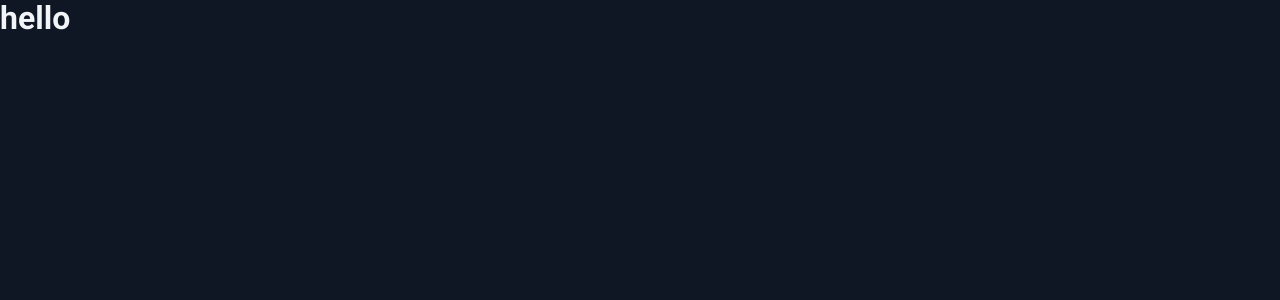
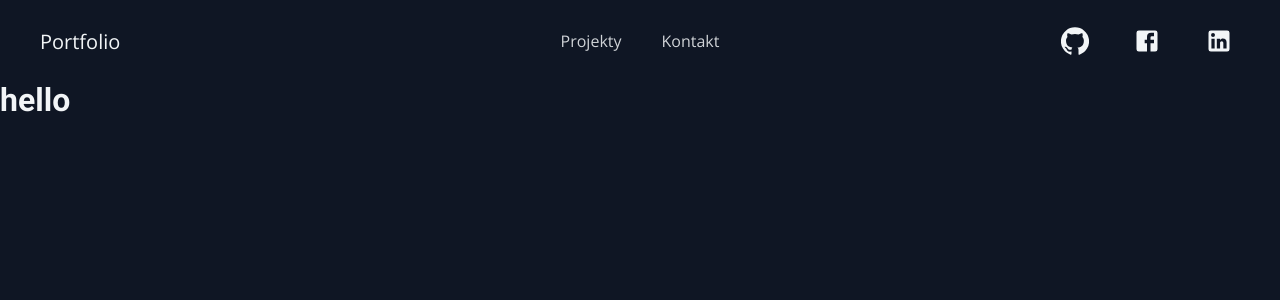
Before and after one commit to Sharpedov/portfolio-nextjs, a Next.js app: page / in a window 1280 px wide. Shown: the top 300 px of the page. Built offline with nearby package versions, Linux system fonts and the light colour scheme.

Commit message:
add navbar

```diff
--- a/next.config.js
+++ b/next.config.js
@@ -1,3 +1,7 @@
 module.exports = {
-  reactStrictMode: true,
-}
+	reactStrictMode: true,
+	i18n: {
+		locales: ["pl", "en"],
+		defaultLocale: "pl",
+	},
+};
--- a/package.json
+++ b/package.json
@@ -19,6 +19,7 @@
     "react": "17.0.2",
     "react-dom": "17.0.2",
     "react-intl": "^5.20.10",
+    "react-scroll": "^1.8.3",
     "styled-components": "^5.3.1",
     "styled-normalize": "^8.0.7"
   },
--- a/pages/_app.tsx
+++ b/pages/_app.tsx
@@ -2,13 +2,29 @@ import { ThemeProvider as StyledThemeProvider } from "styled-components";
 import GlobalStyles from "styles/globalStyles";
 import { defaultTheme } from "styles/theme";
 import { StylesProvider } from "@material-ui/core";
+import GlobalLayout from "src/components/globalLayout";
+import { IntlProvider } from "react-intl";
+import pl from "src/locales/pl/pl.json";
+import en from "src/locales/en/en.json";
+import { useRouter } from "next/dist/client/router";
+
+const messages = {
+	pl,
+	en,
+};
 
 function MyApp({ Component, pageProps }) {
+	const { locale } = useRouter();
+
 	return (
 		<StyledThemeProvider theme={defaultTheme}>
 			<StylesProvider injectFirst>
 				<GlobalStyles />
-				<Component {...pageProps} />
+				<IntlProvider locale={locale} messages={messages[locale]}>
+					<GlobalLayout>
+						<Component {...pageProps} />
+					</GlobalLayout>
+				</IntlProvider>
 			</StylesProvider>
 		</StyledThemeProvider>
 	);
--- a/pages/index.tsx
+++ b/pages/index.tsx
@@ -6,7 +6,7 @@ export default function Home() {
 			<Head>
 				<title>Portfolio - Adrian Piątek</title>
 			</Head>
-			<h1>hello</h1>
+			<h1 style={{ minHeight: "200vh" }}>hello</h1>
 		</>
 	);
 }
--- /dev/null
+++ b/src/components/customIconButton.tsx
@@ -0,0 +1,72 @@
+import React from "react";
+import styled from "styled-components";
+import Link from "next/link";
+import { IconButton } from "@material-ui/core";
+
+interface pageProps {
+	ariaLabel: string;
+	Icon;
+	href?: string;
+	targetBlank?: boolean;
+	onClick?: () => void;
+}
+
+const CustomIconButton = ({
+	ariaLabel,
+	Icon,
+	href,
+	targetBlank,
+	onClick,
+}: pageProps) => {
+	return href ? (
+		<Link passHref href={href}>
+			{targetBlank ? (
+				<a target="_blank" href={href} rel="noopener noreferrer">
+					<ButtonContainer aria-label={ariaLabel} onClick={onClick}>
+						<Icon className="customIconButton__icon" />
+					</ButtonContainer>
+				</a>
+			) : (
+				<ButtonContainer aria-label={ariaLabel} onClick={onClick}>
+					<Icon className="customIconButton__icon" />
+				</ButtonContainer>
+			)}
+		</Link>
+	) : (
+		<ButtonContainer aria-label={ariaLabel} onClick={onClick}>
+			<Icon className="customIconButton__icon" />
+		</ButtonContainer>
+	);
+};
+
+export default CustomIconButton;
+
+const ButtonContainer = styled(IconButton)`
+	display: grid;
+	place-items: center;
+	position: relative;
+	outline: none;
+	border: none;
+	background-color: transparent;
+	color: ${({ theme }) => theme.colors.color.primary};
+	padding: 7px;
+	transition: all 0.2s cubic-bezier(0.61, 1, 0.88, 1);
+
+	.customIconButton__icon {
+		color: ${({ theme }) => theme.colors.color.primary};
+		font-size: 28px;
+	}
+
+	&:hover {
+		background: rgba(255, 255, 255, 0.1);
+		&::after {
+			transform: scale(1.2);
+			opacity: 0.8;
+		}
+	}
+	&:active {
+		&::after {
+			opacity: 0.7;
+		}
+	}
+`;
--- /dev/null
+++ b/src/components/globalLayout.tsx
@@ -0,0 +1,17 @@
+import React from "react";
+import Navbar from "./navbar";
+
+interface pageProps {
+	children: React.ReactNode;
+}
+
+const GlobalLayout = ({ children }: pageProps) => {
+	return (
+		<>
+			<Navbar />
+			{children}
+		</>
+	);
+};
+
+export default GlobalLayout;
--- /dev/null
+++ b/src/components/navbar/index.tsx
@@ -0,0 +1,213 @@
+import { useRouter } from "next/dist/client/router";
+import React, { useCallback, useEffect, useRef, useState } from "react";
+import { navListData } from "src/data/navbarData";
+import styled, { keyframes } from "styled-components";
+import { Link as ScrollLink } from "react-scroll";
+import { socialData } from "src/data/socialData";
+import CustomIconButton from "../customIconButton";
+import { AnimatePresence, motion } from "framer-motion";
+
+interface pageProps {}
+
+const Navbar = ({}: pageProps) => {
+	const { locale } = useRouter();
+	const [isScrolling, setIsScrolling] = useState<boolean>(false);
+	const navListRef = useRef<HTMLElement>(null);
+
+	const scrollHandler = useCallback(
+		() =>
+			navListRef.current &&
+			setIsScrolling(window.scrollY >= 100 ? true : false),
+		[]
+	);
+
+	useEffect(() => {
+		window.addEventListener("scroll", scrollHandler);
+
+		return () => window.removeEventListener("scroll", scrollHandler);
+	}, [scrollHandler]);
+
+	return (
+		<>
+			<NavContainer>
+				<Wrapper>
+					<Logo>
+						<span>Portfolio</span>
+					</Logo>
+					<NavList ref={navListRef}>
+						{navListData.map((item, i) => (
+							<NavItem key={`${item.title}-${i}`}>
+								<ScrollLink
+									activeClass="active"
+									to={item.scrollTo}
+									spy={true}
+									duration={500}
+									offset={-10}
+								>
+									{item.title[locale]}
+								</ScrollLink>
+							</NavItem>
+						))}
+					</NavList>
+					<SocialList>
+						{socialData.map((item) => (
+							<CustomIconButton
+								key={`${item.title}-${item.id}`}
+								ariaLabel={`${item.title}`}
+								href={item.href}
+								targetBlank={true}
+								Icon={item.icon}
+							/>
+						))}
+					</SocialList>
+				</Wrapper>
+			</NavContainer>
+			<AnimatePresence>
+				<MobileFixedNavList
+					initial={{
+						y: "-100%",
+					}}
+					animate={{
+						y: isScrolling ? "0%" : "-100%",
+					}}
+				>
+					{navListData.map((item, i) => (
+						<NavItem key={`${item.title}-${i}`}>
+							<ScrollLink
+								activeClass="active"
+								to={item.scrollTo}
+								spy={true}
+								duration={500}
+								offset={-10}
+							>
+								{item.title[locale]}
+							</ScrollLink>
+						</NavItem>
+					))}
+				</MobileFixedNavList>
+			</AnimatePresence>
+		</>
+	);
+};
+
+export default Navbar;
+
+const appearAnimation = keyframes`
+    0% {
+        opacity: 0;
+    }
+    100% {
+        opacity: 1;
+    }
+`;
+
+const NavContainer = styled.nav`
+	display: flex;
+	align-items: center;
+	padding: 2rem;
+	animation: ${appearAnimation} 1s 0.7s ease both;
+`;
+
+const Wrapper = styled.div`
+	display: grid;
+	grid-template-columns: repeat(2, 1fr);
+	grid-template-areas: "logo social" "navList navList";
+	max-width: 1200px;
+	width: 100%;
+	margin: 0 auto;
+	grid-gap: 1.5rem;
+
+	@media ${({ theme }) => theme.breakpoints.sm} {
+		grid-gap: 2rem;
+	}
+	@media ${({ theme }) => theme.breakpoints.md} {
+		grid-template-columns: repeat(3, 1fr);
+		grid-template-areas: "logo navList social";
+		grid-gap: 1.5rem;
+	}
+`;
+
+const Logo = styled.div`
+	grid-area: logo;
+	display: flex;
+	align-items: center;
+	font-size: 2rem;
+`;
+
+const NavList = styled(motion.ul)`
+	grid-area: navList;
+	display: flex;
+	align-items: center;
+	justify-content: space-evenly;
+	gap: 1.5rem;
+
+	@media ${({ theme }) => theme.breakpoints.sm} {
+		justify-content: center;
+		gap: 3.5rem;
+	}
+	@media ${({ theme }) => theme.breakpoints.md} {
+		gap: 4rem;
+	}
+`;
+
+const NavItem = styled.li`
+	> a {
+		position: relative;
+		line-height: 1.75;
+		cursor: pointer;
+		opacity: 0.85;
+		transition: opacity 0.2s cubic-bezier(0.61, 1, 0.88, 1);
+
+		&::after {
+			content: "";
+			position: absolute;
+			bottom: 0;
+			left: 50%;
+			transform: translate(-50%, 50%) scaleX(0);
+			width: 100%;
+			height: 2px;
+			background: linear-gradient(270deg, #00dbd8 0%, #b133ff 100%);
+			border-radius: 10px;
+			transition: transform 0.2s cubic-bezier(0.61, 1, 0.88, 1);
+		}
+
+		&:hover {
+			opacity: 1;
+		}
+	}
+
+	.active {
+		opacity: 1;
+
+		&::after {
+			transform: translate(-50%, 50%) scaleX(1.1);
+		}
+	}
+`;
+
+const SocialList = styled.ul`
+	grid-area: social;
+	display: flex;
+	align-items: center;
+	justify-content: flex-end;
+	gap: 1rem;
+
+	@media ${({ theme }) => theme.breakpoints.sm} {
+		gap: 2rem;
+	}
+	@media ${({ theme }) => theme.breakpoints.md} {
+		gap: 3rem;
+	}
+`;
+
+const MobileFixedNavList = styled(NavList)`
+	position: fixed;
+	top: 0;
+	left: 0;
+	right: 0;
+	background: ${({ theme }) => theme.colors.background.primary};
+	border-bottom: 1px solid rgba(255, 255, 255, 0.04);
+	padding: 1rem 2rem;
+	width: 100%;
+	z-index: 100;
+`;
--- /dev/null
+++ b/src/data/navbarData.ts
@@ -0,0 +1,16 @@
+export const navListData = [
+	{
+		scrollTo: "projects",
+		title: {
+			pl: "Projekty",
+			en: "Projects",
+		},
+	},
+	{
+		scrollTo: "contact",
+		title: {
+			pl: "Kontakt",
+			en: "Contact",
+		},
+	},
+];
--- /dev/null
+++ b/src/data/socialData.ts
@@ -0,0 +1,24 @@
+import GitHubIcon from "@material-ui/icons/GitHub";
+import FacebookIcon from "@material-ui/icons/Facebook";
+import LinkedInIcon from "@material-ui/icons/LinkedIn";
+
+export const socialData = [
+	{
+		id: 1,
+		title: "GitHub",
+		icon: GitHubIcon,
+		href: "https://github.com/Sharpedov",
+	},
+	{
+		id: 2,
+		title: "Facebook",
+		icon: FacebookIcon,
+		href: "https://github.com/Sharpedov",
+	},
+	{
+		id: 3,
+		title: "LinkedIn",
+		icon: LinkedInIcon,
+		href: "https://github.com/Sharpedov",
+	},
+];
--- /dev/null
+++ b/src/locales/en/en.json
@@ -0,0 +1,4 @@
+{
+	"language.pl": "Polish",
+	"language.en": "English"
+}
--- /dev/null
+++ b/src/locales/pl/pl.json
@@ -0,0 +1,4 @@
+{
+	"language.pl": "Polski",
+	"language.en": "Angielski"
+}
```
Also changed, not shown: 1 other file (tests, documents, lock files or other folders).
